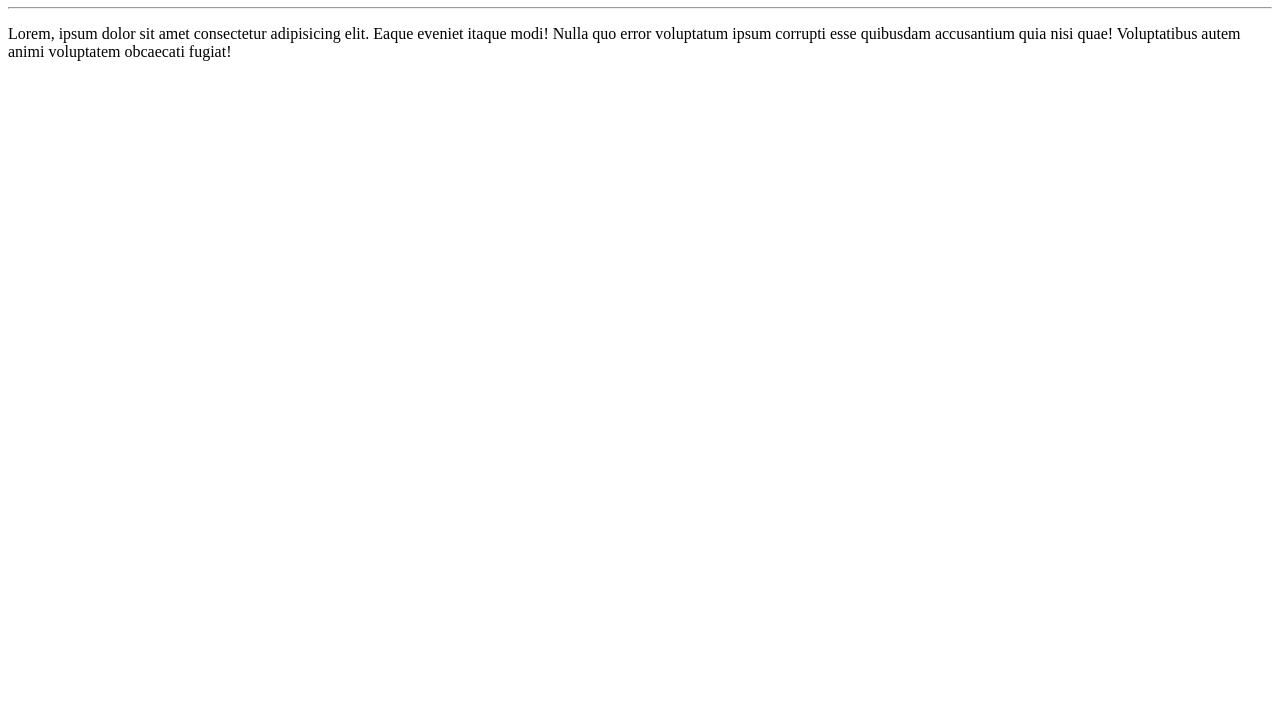
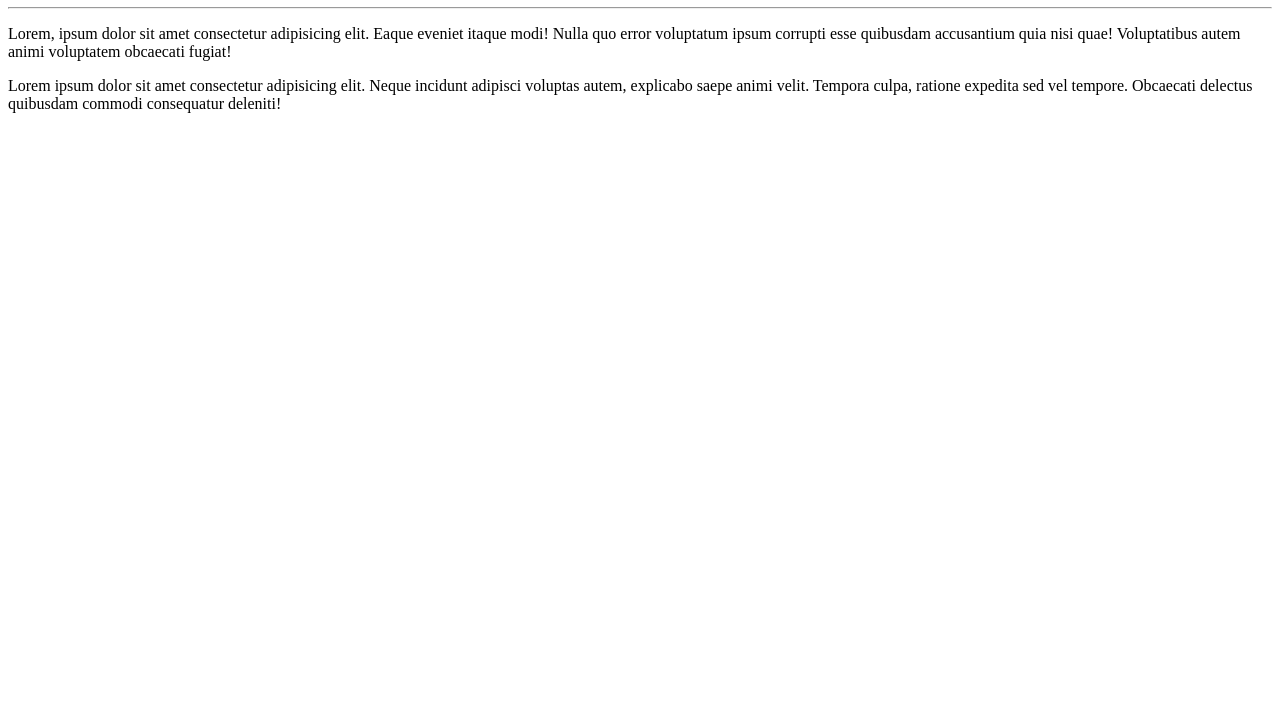
Before and after one commit to Maxwell-06/Aprendendo-git-e-github, a plain HTML site: page site exemplo/index.html in a window 1280 px wide. Shown: the part 73-800 px from the top of the page. Drawn offline with Linux system fonts and the light colour scheme.

Commit message:
segundo paragrafo

```diff
--- a/site exemplo/index.html
+++ b/site exemplo/index.html
@@ -10,6 +10,8 @@
     <h1>Olá mundo</h1>
     <hr>
     <p>Lorem, ipsum dolor sit amet consectetur adipisicing elit. Eaque eveniet itaque modi! Nulla quo error voluptatum ipsum corrupti esse quibusdam accusantium quia nisi quae! Voluptatibus autem animi voluptatem obcaecati fugiat!</p>
+    <p>Lorem ipsum dolor sit amet consectetur adipisicing elit. Neque incidunt adipisci voluptas autem, explicabo saepe animi velit. Tempora culpa, ratione expedita sed vel tempore. Obcaecati delectus quibusdam commodi consequatur deleniti!
+    </p>
 
 </body>
 </html>
```
